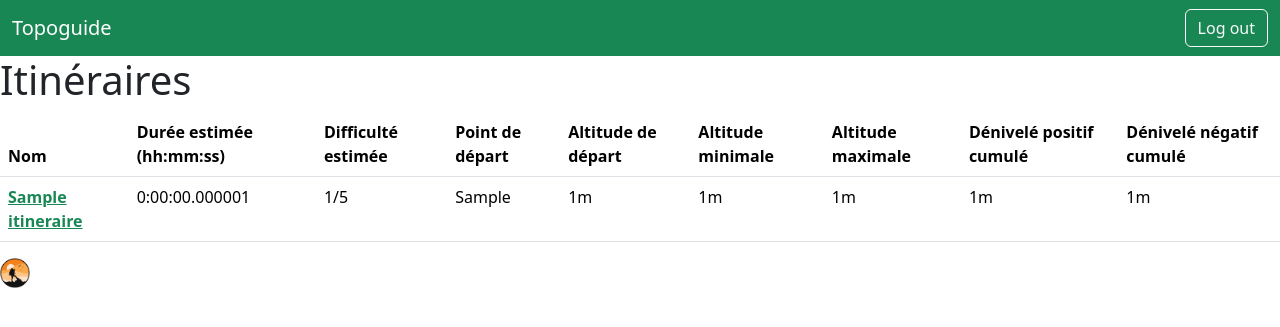
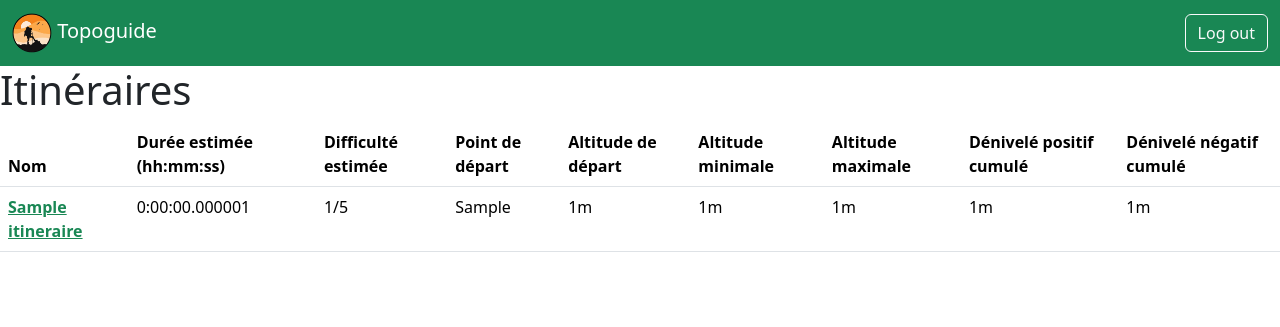
Before and after one commit to Lucas-Dfr/topoguide-lucas-defrance, a Django app: page / in a window 1280 px wide. Shown: the top 327 px of the page. Run offline with Django 4.2, Linux system fonts and the light colour scheme; a user stored in the database is signed in; tables that the repository leaves empty hold one stand-in row (values such as "Sample post"); some libraries are stand-ins or nearby versions.

Commit message:
Position the image in Navbar

```diff
--- a/topoguide/itineraires/templates/base.html
+++ b/topoguide/itineraires/templates/base.html
@@ -26,6 +26,7 @@
         <div class="container-fluid">
 
             <a class="navbar-brand text-white" href="{% url 'itineraires:itineraires_liste' %}">
+                <img src="{% static 'images/hiking.png' %}" width="40" height="40" class="d-inline-block" alt="">
                 Topoguide
             </a>
             <button onclick="document.location='{% url 'logout' %}'" type="button" class="btn btn-outline-light">Log out</button>
@@ -34,7 +35,5 @@
 
         {% block content %}{% endblock %}
 
-        <img src="{% static 'images/hiking.png' %}" width="30" height="30" class="d-inline-block align-top" alt="">
-
 </body>
 </html>
```
